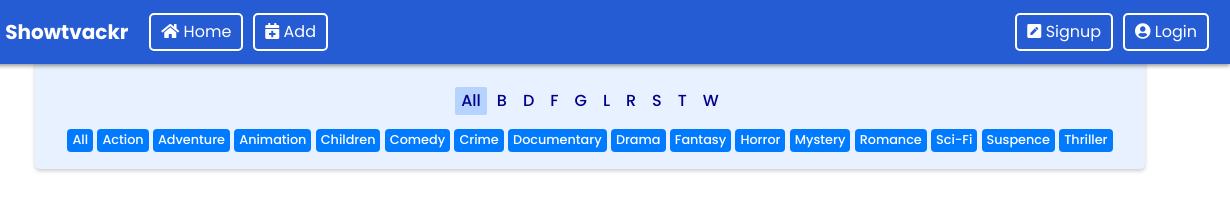
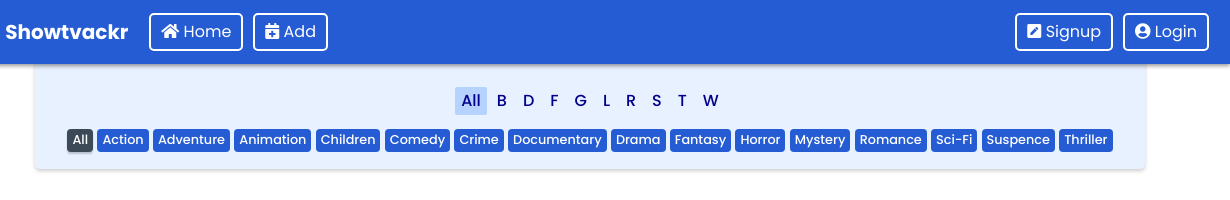
Before and after one commit to mastarstrange/showtracker, a plain HTML site: page index.html in a window 1280 px wide. Shown: the top 200 px of the page, 50-1280 px from the left. Drawn offline with Linux system fonts and the light colour scheme.

Commit message:
assignment 1 little tweaks v2

```diff
--- a/assets/css/style.css
+++ b/assets/css/style.css
@@ -60,6 +60,21 @@ body{
     cursor: pointer;
     text-align: center;
 }
+
+.filtertag {
+    background-color: var(--primary-color);
+    color: var(--white-color);
+}
+.filtertag:hover {
+    background-color: var(--black-color);
+    color: var(--white-color);
+}
+.filtertag.active {
+    box-shadow: 0 2px 2px 0 rgba(0,0,0,.2);
+    background-color: var(--black-color);
+    transition: all 0.4s ease-in-out;
+}
+
 /** #################################################################################
 /** Nav Bar setup
 /** ################################################################################# */
--- a/assets/js/main.js
+++ b/assets/js/main.js
@@ -83,6 +83,12 @@ $(document).on("click touchend", ".signupswp", function () {
     });
   });
   return false;
+});
+
+$('.filtertag').on('click', function() {
+  $('a.filtertag').removeClass('active');
+  console.log("test");
+  $(this).addClass('active');
 });
 
 //? Genre filtering
--- a/index.html
+++ b/index.html
@@ -21,13 +21,12 @@
 
 <!--? Favicon
 <!--? >>>>>>>>>>>>>>>>>>>>>>>>>>>>>>>>>>>>>>>>>>>>>>>>>>>>>>>>>>>>>>>>>>>>>>>>>>>>>>>-->
-    <link href="assets/img/logo.jpg" rel="icon">
+    <link href="assets/img/logo.png" rel="icon">
 
 <!--? Vendor CSS Files
 <!--? >>>>>>>>>>>>>>>>>>>>>>>>>>>>>>>>>>>>>>>>>>>>>>>>>>>>>>>>>>>>>>>>>>>>>>>>>>>>>>>-->
     <link href="assets/vendor/bootstrap/css/bootstrap.min.css" rel="stylesheet">
     <link href="assets/vendor/jquery/listnav/listnav.css" rel="stylesheet">
-    <link href="https://fonts.googleapis.com/css?family=Open+Sans:300,300i,400,400i,600,600i,700,700i|Raleway:300,300i,400,400i,500,500i,600,600i,700,700i|Poppins:300,300i,400,400i,500,500i,600,600i,700,700i" rel="stylesheet">
     <!--// Add icon library -->
     <link href="assets/vendor/fontawesome/css/all.min.css" rel="stylesheet">
 <!--? Main CSS File
@@ -72,22 +71,22 @@
 <!--? Taglist
 <!--? >>>>>>>>>>>>>>>>>>>>>>>>>>>>>>>>>>>>>>>>>>>>>>>>>>>>>>>>>>>>>>>>>>>>>>>>>>>>>>>-->
         <div class="container-fluid taglist">
-          <a data-filter="all" href="#" class="badge badge-primary filtertag">All</a>
-          <a data-filter="act" href="#" class="badge badge-primary filtertag">Action</a>
-          <a data-filter="adv" href="#" class="badge badge-primary filtertag">Adventure</a>
-          <a data-filter="anim" href="#" class="badge badge-primary filtertag">Animation</a>
-          <a data-filter="chil" href="#" class="badge badge-primary filtertag">Children</a>
-          <a data-filter="com" href="#" class="badge badge-primary filtertag">Comedy</a>
-          <a data-filter="crim" href="#" class="badge badge-primary filtertag">Crime</a>
-          <a data-filter="doc" href="#" class="badge badge-primary filtertag">Documentary</a>
-          <a data-filter="dra" href="#" class="badge badge-primary filtertag">Drama</a>
-          <a data-filter="fan" href="#" class="badge badge-primary filtertag">Fantasy</a>
-          <a data-filter="hor" href="#" class="badge badge-primary filtertag">Horror</a>
-          <a data-filter="mys" href="#" class="badge badge-primary filtertag">Mystery</a>
-          <a data-filter="rom" href="#" class="badge badge-primary filtertag">Romance</a>
-          <a data-filter="scifi" href="#" class="badge badge-primary filtertag">Sci-Fi</a>
-          <a data-filter="susp" href="#" class="badge badge-primary filtertag">Suspence</a>
-          <a data-filter="thri" href="#" class="badge badge-primary filtertag">Thriller</a>
+          <a data-filter="all" href="#" class="badge filtertag active">All</a>
+          <a data-filter="act" href="#" class="badge filtertag">Action</a>
+          <a data-filter="adv" href="#" class="badge filtertag">Adventure</a>
+          <a data-filter="anim" href="#" class="badge filtertag">Animation</a>
+          <a data-filter="chil" href="#" class="badge filtertag">Children</a>
+          <a data-filter="com" href="#" class="badge filtertag">Comedy</a>
+          <a data-filter="crim" href="#" class="badge filtertag">Crime</a>
+          <a data-filter="doc" href="#" class="badge filtertag">Documentary</a>
+          <a data-filter="dra" href="#" class="badge filtertag">Drama</a>
+          <a data-filter="fan" href="#" class="badge filtertag">Fantasy</a>
+          <a data-filter="hor" href="#" class="badge filtertag">Horror</a>
+          <a data-filter="mys" href="#" class="badge filtertag">Mystery</a>
+          <a data-filter="rom" href="#" class="badge filtertag">Romance</a>
+          <a data-filter="scifi" href="#" class="badge filtertag">Sci-Fi</a>
+          <a data-filter="susp" href="#" class="badge filtertag">Suspence</a>
+          <a data-filter="thri" href="#" class="badge filtertag">Thriller</a>
         </div>
     </div>
 <!--? Show List Grid with some additions on top
```
Also changed, not shown: assets/img/logo.png (added).
